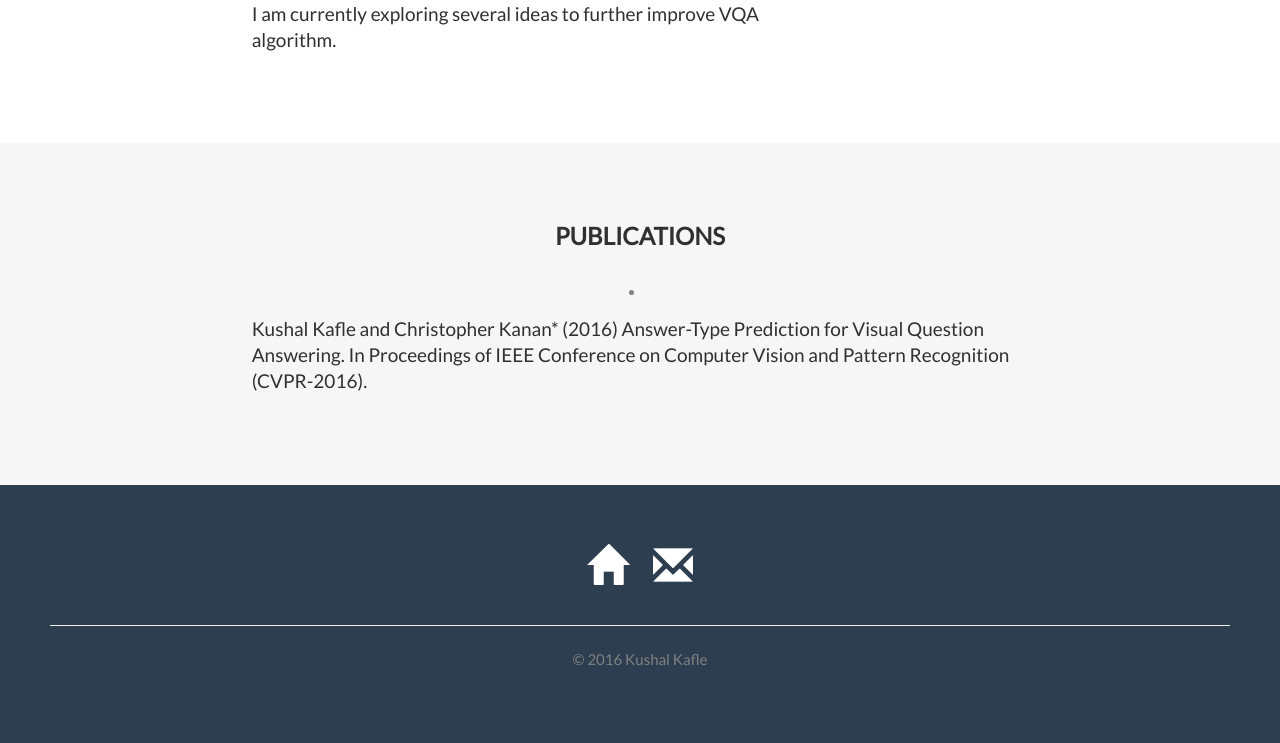
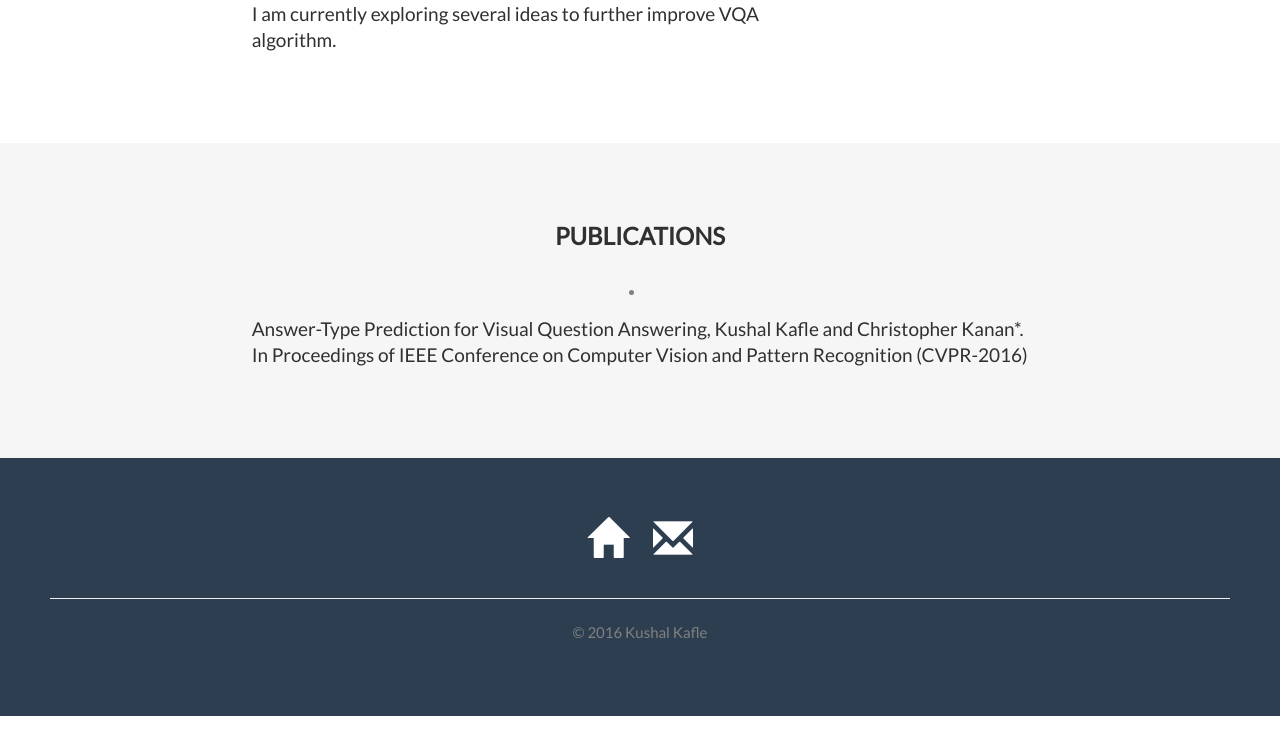
Before and after one commit to kushalkafle/kushalkafle.github.io, a plain HTML site: page index.html in a window 1280 px wide. Shown: the part 1937-2680 px from the top of the page. After the commit the page ends 2653 px from the top, so only its background shows below. Drawn offline with nearby package versions, Linux system fonts and the light colour scheme.

Commit message:
fixed paper description to match paper

```diff
--- a/index.html
+++ b/index.html
@@ -311,7 +311,9 @@
 
     <div class="col-sm-8 col-sm-offset-2">
   <h2>Publications</h2>
-  <li><h4 class="text-left">Kushal Kafle and Christopher Kanan* (2016) Answer-Type Prediction for Visual Question Answering. In Proceedings of IEEE Conference on Computer Vision and Pattern Recognition (CVPR-2016).</h4></li>
+  <li><h4 class="text-left">Answer-Type Prediction for Visual Question Answering, Kushal Kafle and Christopher
+Kanan*. In Proceedings of IEEE Conference on Computer Vision and Pattern Recognition
+(CVPR-2016)</h4></li>
 </div>
     </div>
     </div>
```
